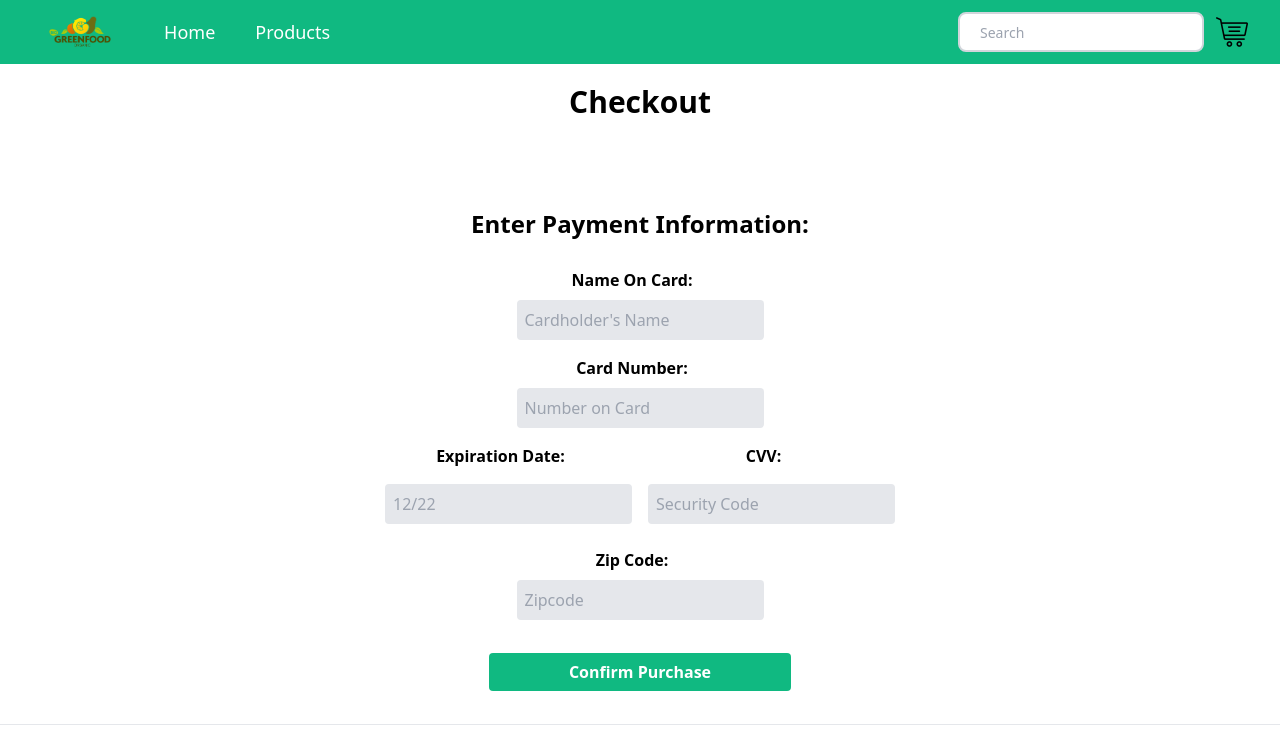
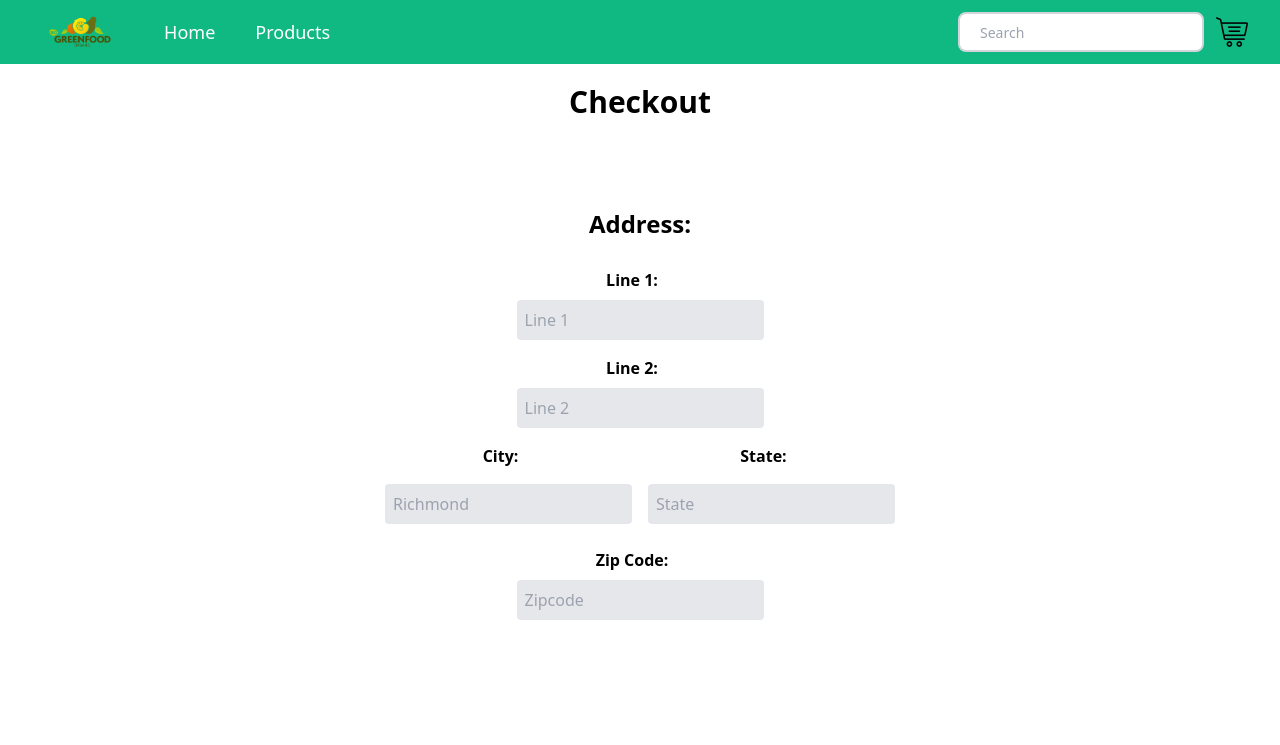
Before and after one commit to sullivanyoung/info630project, a React (Create React App) app: page /checkout in a window 1280 px wide. Shown: the top 745 px of the page. Built offline with nearby package versions, Linux system fonts and the light colour scheme.

Commit message:
Add address to Checkout

```diff
--- a/src/pages/checkout.jsx
+++ b/src/pages/checkout.jsx
@@ -8,8 +8,69 @@ export const Checkout = () => {
 			<h1 className="text-center font-bold text-3xl">Checkout</h1>
 			<div className="text-center my-2">
 				<h1 className="text-center font-bold text-2xl pt-20 mb-5">
+					Address:
+				</h1>
+
+				<div className="my-2">
+					<h1 className="pr-4 py-2 font-bold">Line 1:</h1>
+					<input
+						type="text"
+						id="line1"
+						name="line 1"
+						placeholder="Line 1"
+						className="bg-gray-200 rounded p-2"
+					/>
+				</div>
+				<div className="justify-center my-2">
+					<h1 className="pr-4 py-2 font-bold">Line 2:</h1>
+					<input
+						type="text"
+						id="line2"
+						name="line 2"
+						placeholder="Line 2"
+						className="bg-gray-200 rounded p-2"
+					/>
+				</div>
+
+				<div className="flex justify-center my-2">
+					<div className="">
+						<h1 className="pr-4 py-2 font-bold">City:</h1>
+
+						<input
+							type="text"
+							id="expDate"
+							name="exp date"
+							placeholder="Richmond"
+							className="bg-gray-200 rounded p-2 m-2"
+						/>
+					</div>
+					<div>
+						<h1 className="pr-4 py-2 font-bold">State:</h1>
+						<input
+							type="text"
+							id="securityCode"
+							name="secCode"
+							placeholder="State"
+							className="bg-gray-200 rounded p-2 m-2"
+						/>
+					</div>
+				</div>
+				<div className="justify-center my-2 mb-10">
+					<h1 className="pr-4 py-2 font-bold">Zip Code:</h1>
+					<input
+						type="text"
+						id="zip"
+						name="zip"
+						placeholder="Zipcode"
+						className="bg-gray-200 rounded p-2"
+					/>
+				</div>
+
+
+				<h1 className="text-center font-bold text-2xl pt-20 mb-5">
 					Enter Payment Information:
 				</h1>
+
 				<div className="my-2">
 					<h1 className="pr-4 py-2 font-bold">Name On Card:</h1>
 					<input
```
